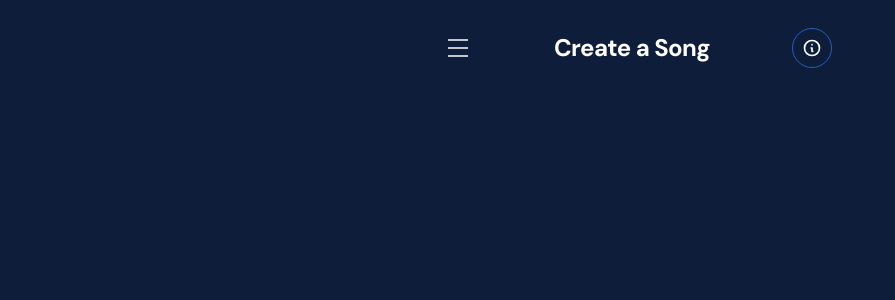
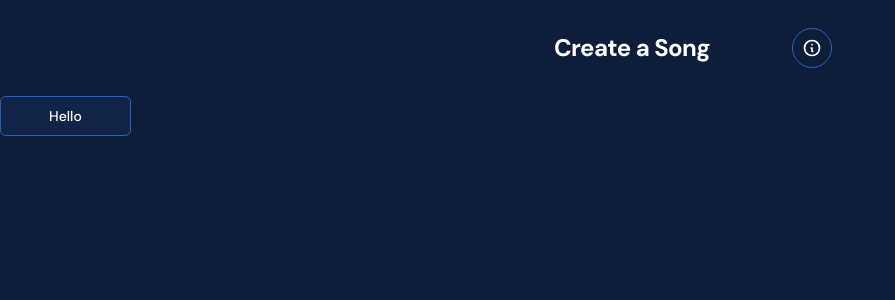
Before and after one commit to HardikRathod123/devstudio-assessment, a Next.js app: page / in a window 1280 px wide. Shown: the top 300 px of the page, without its empty margins (0-895 px from the left). Built offline with nearby package versions, Linux system fonts and the light colour scheme.

Commit message:
fix(theme): fixing hsl bug of extra comma

```diff
--- a/src/app/globals.css
+++ b/src/app/globals.css
@@ -4,11 +4,9 @@
 
 @layer base {
   :root {
-    --background: 219, 62%, 14%;
-    --foreground: 0, 0%, 100%;
-    --primary: 219, 63%, 45%;
-    --accent: 0, 0%, 100%, 0.75;
-    --border: 0, 0%, 100%, 0.1;
+    --background: 219 62% 14%;
+    --foreground: 0 0% 100%;
+    --primary: 219 63% 45%;
     --radius: 0.5rem;
   }
 }
--- a/src/app/page.tsx
+++ b/src/app/page.tsx
@@ -1,9 +1,11 @@
+import { Button } from "@/components/button";
 import { Header } from "@/sections/header";
 
 export default function Home() {
   return (
     <div className="container">
       <Header />
+      <Button variant="secondary">Hello</Button>
     </div>
   );
 }
--- a/src/components/button.tsx
+++ b/src/components/button.tsx
@@ -10,7 +10,7 @@ const buttonVariants = cva(
       variant: {
         default: "bg-primary text-foreground hover:bg-primary/90",
         secondary:
-          "bg-primary/10 text-foreground hover:bg-primary/80 border border-primary",
+          "bg-primary/10 text-foreground hover:bg-primary/40 border border-primary",
       },
       size: {
         default: "h-10 px-12 py-4",
--- a/tailwind.config.ts
+++ b/tailwind.config.ts
@@ -17,6 +17,7 @@ export default {
         background: "hsl(var(--background))",
         foreground: "hsl(var(--foreground))",
         primary: "hsl(var(--primary))",
+        secondary: "hsl(var(--secondary))",
         border: "hsl(var(--border))",
         accent: "hsl(var(--accent))",
       },
```
